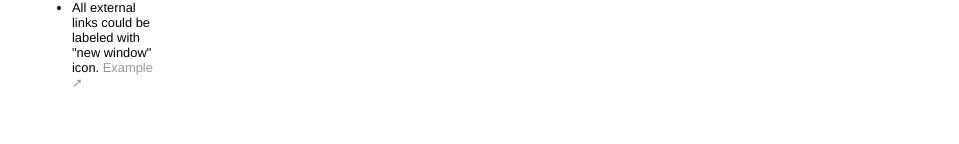
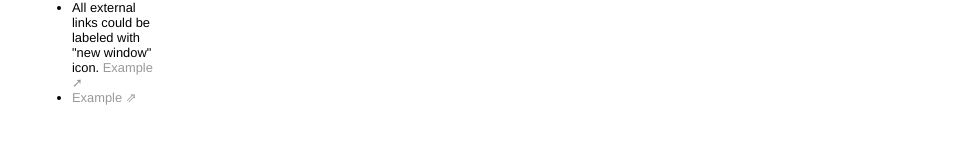
Before and after one commit to karlfun/karlfun.github.io, a Jekyll site: the page built from changes/index.html, in a window 1280 px wide. Shown: the part 410-554 px from the top of the page, without its empty margins (160-1119 px from the left). Built offline with Jekyll 4.4.1, drawn with Linux system fonts in a browser that asks for light colours.

Commit message:
add another arrow

```diff
--- a/changes/index.html
+++ b/changes/index.html
@@ -11,6 +11,7 @@ title: Changes to the Website
 <ul>
   <li>All PDFs can be labeled with (PDF) in the link. This could be done with JS.</li>
   <li>All external links could be labeled with "new window" icon. <a href=#">Example &#x279a;</a></li>
+    <li><a href=#">Example &#x21D7;</a></li>
 </ul>
 
 </div>
```
